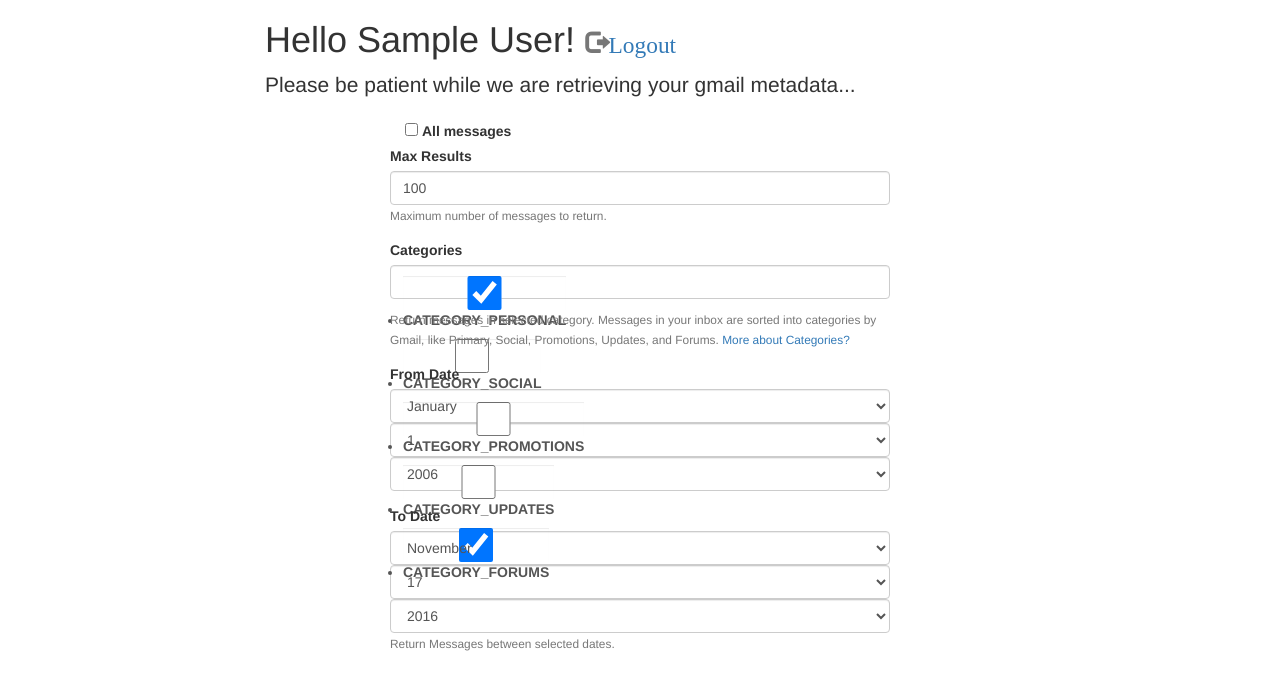
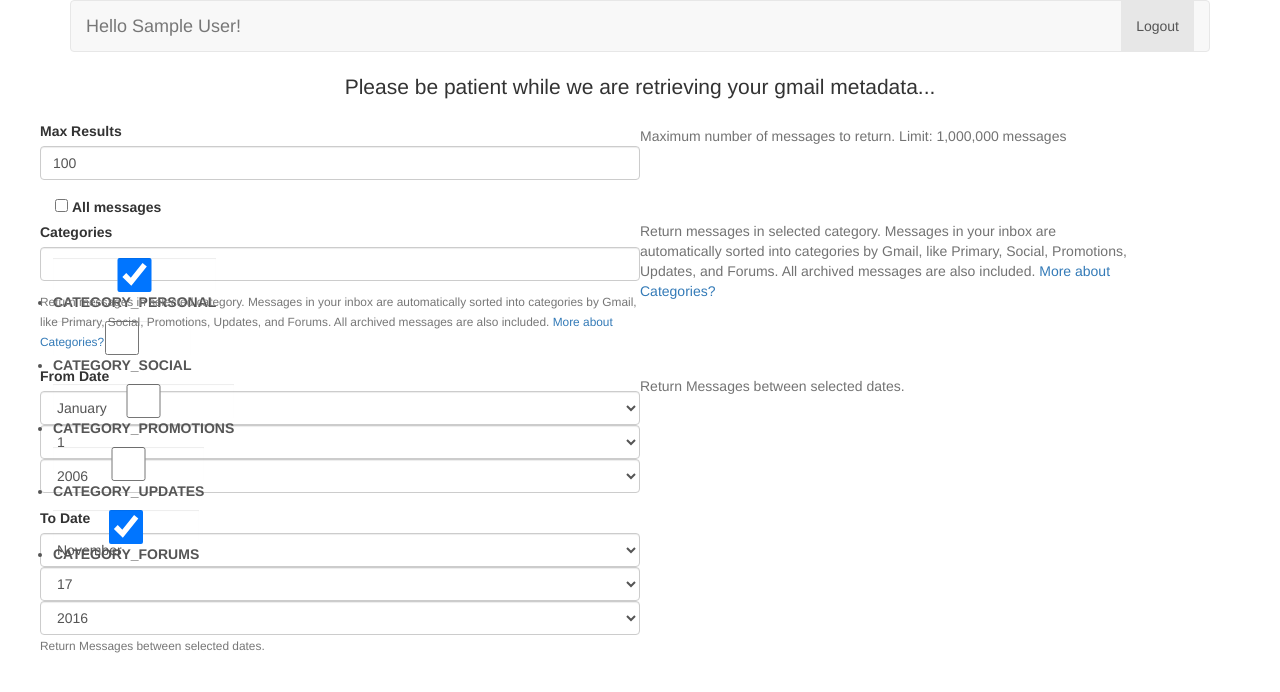
Before and after one commit to lx881219/GmailExtractor, a Django app: template templates/members.html in a window 1280 px wide. Shown: the top 692 px of the page. Run offline with Django 3.2, Linux system fonts and the light colour scheme; the template is opened without the code that fills it: values that come from a table or form of the project are taken from there, others are empty; the visitor is signed in with stand-in values (Sample User, id 1); some libraries are stand-ins or nearby versions.

Commit message:
Add error message, reorganize form, adjust batch size to 100

```diff
--- a/gmail/forms.py
+++ b/gmail/forms.py
@@ -13,13 +13,12 @@
         ("CATEGORY_FORUMS", "CATEGORY_FORUMS")
     ]
 
+    max_results = forms.IntegerField(label='Max Results', max_value=sys.maxsize, initial=100, required=False)
     all_messages = forms.BooleanField(label='All messages', initial=False, required=False,
-                                      help_text="Return all messages. Limit: 1,000,000 messages")
-    max_results = forms.IntegerField(label='Max Results', max_value=sys.maxsize, initial=100, required=False,
-                                     help_text="Maximum number of messages to return.")
+                                      help_text="Maximum number of messages to return. Limit: 1,000,000 messages")
     labels = forms.MultipleChoiceField(label='Categories', choices=OPTIONS, widget=forms.CheckboxSelectMultiple,
                                        initial=["CATEGORY_PERSONAL", "CATEGORY_FORUMS"],
-                                       help_text='Return messages in selected category. Messages in your inbox are sorted into categories by Gmail, like Primary, Social, Promotions, Updates, and Forums. <a target="_blank" href="https://support.google.com/mail/answer/3094499?co=GENIE.Platform%3DDesktop&hl=en">More about Categories?</a>')
+                                       help_text='Return messages in selected category. Messages in your inbox are automatically sorted into categories by Gmail, like Primary, Social, Promotions, Updates, and Forums. All archived messages are also included. <a target="_blank" href="https://support.google.com/mail/answer/3094499?co=GENIE.Platform%3DDesktop&hl=en">More about Categories?</a>')
     from_date = forms.DateField(label='From Date', widget=forms.SelectDateWidget(
         years=range(datetime.date.today().year - 10, datetime.date.today().year)),)
     to_date = forms.DateField(label='To Date', widget=forms.SelectDateWidget(), initial=datetime.date.today(),
--- a/templates/members.html
+++ b/templates/members.html
@@ -5,34 +5,64 @@
     <title>members</title>
     {# Load the tag library #}
     {% load bootstrap3 %}
+    {# Display django.contrib.messages as Bootstrap alerts #}
+    {% bootstrap_messages %}
 </head>
 <body>
-
-    <!-- Page Content -->
     <div class="container">
 
+      <!-- Static navbar -->
+    <nav class="navbar navbar-default">
+        <div class="container-fluid">
+            <div class="navbar-header">
+                <button type="button" class="navbar-toggle collapsed" data-toggle="collapse" data-target="#navbar" aria-expanded="false" aria-controls="navbar">
+                    <span class="sr-only">Toggle navigation</span>
+                    <span class="icon-bar"></span>
+                    <span class="icon-bar"></span>
+                    <span class="icon-bar"></span>
+                </button>
+                <a class="navbar-brand" href="#">Hello {{ user.get_full_name|default:user.username }}!</a>
+            </div>
+            <div id="navbar" class="navbar-collapse collapse">
+                <ul class="nav navbar-nav navbar-right">
+                    <li class="active"><a href="{% url 'gmail:logout' %}">Logout </a></li>
+                </ul>
+            </div><!--/.nav-collapse -->
+        </div><!--/.container-fluid -->
+    </nav>
+
         <div class="row">
-            <div class="col-sm-8 col-sm-offset-2">
-                <h1>Hello {{ user.get_full_name|default:user.username }}!   <small><span class="glyphicon glyphicon-log-out" aria-hidden="true"><a href="{% url 'gmail:logout' %}">Logout</a></span></small></h1>
-                <p class="lead">Please be patient while we are retrieving your gmail metadata...</p>
-                <form class="form-horizontal col-sm-8 col-sm-offset-2" action="{% url 'gmail:members' %}" method="post">
+            <p class="lead" style="text-align: center">Please be patient while we are retrieving your gmail metadata...</p>
+            <form class="form-horizontal" action="{% url 'gmail:members' %}" method="post" id="submit_form">
                 {% csrf_token %}
-                    {% bootstrap_form form layout='horizontal'%}
-                    {% buttons submit='Download' layout='horizontal' %}{% endbuttons %}
-{#                    <input type="submit" value="Download" class="btn btn-primary"/>#}
+                <div class="row">
+                    <div class="col-sm-6">
+                        {% bootstrap_form form layout='horizontal' show_help=False %}
+                    </div>
+
+                    <div id="help_text" class="col-sm-5">
+                        {% for field in form %}
+                            {% if field.help_text %}
+                                <div class="row help-block" style="margin-bottom: 75px">{{ field.help_text | safe}}</div>
+                            {% endif %}
+                        {% endfor %}
+                    </div>
+                </div>
+                <div class="row text-center">
+                    {% buttons submit='Download' %}{% endbuttons %}
+                </div>
             </form>
-{#                <span class="glyphicon glyphicon-log-out" aria-hidden="true"><a href="{% url 'gmail:logout' %}">Logout</a></span>#}
-            </div>
         </div>
         <!-- /.row -->
 
-    </div>
-    <!-- /.container -->
+
+    </div> <!-- /container -->
     <script src="https://ajax.googleapis.com/ajax/libs/jquery/3.1.0/jquery.min.js"></script>
     {# Load CSS and JavaScript #}
     {% bootstrap_css %}
     {% bootstrap_javascript %}
     <script>
+        $(document).ready(function () {
             $("#id_all_messages").change(function () {
                 if ($(this).is(":checked")){
                     $("#id_max_results").prop('disabled', true);
@@ -41,7 +71,14 @@
                     $("#id_max_results").prop('disabled', false);
                 }
 
+            });
+
+            $("#submit_form").submit(function (event) {
+                $(".form-group").removeClass("has-success").removeClass("has-error");
             })
+
+        });
+
 
     </script>
 </body>
```
Also changed, not shown: gmail/views.py (+29 -13 lines). Lines whose indentation alone changed are shown as unchanged.
